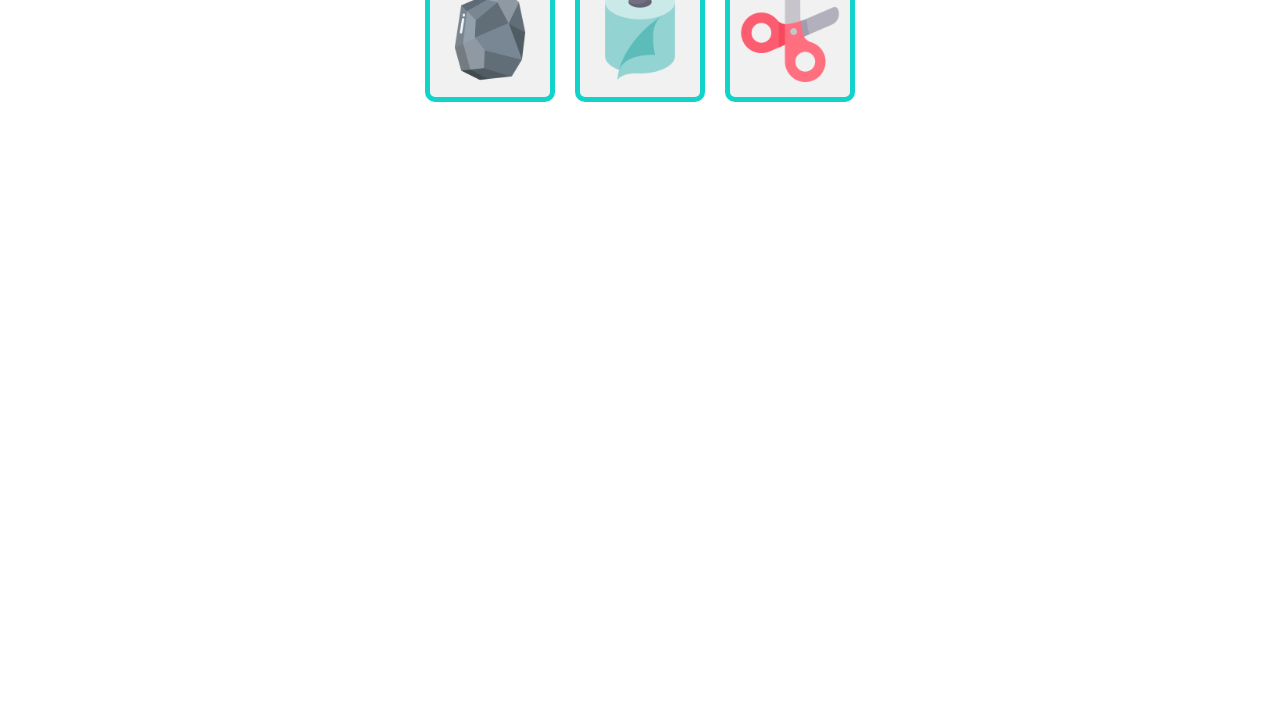
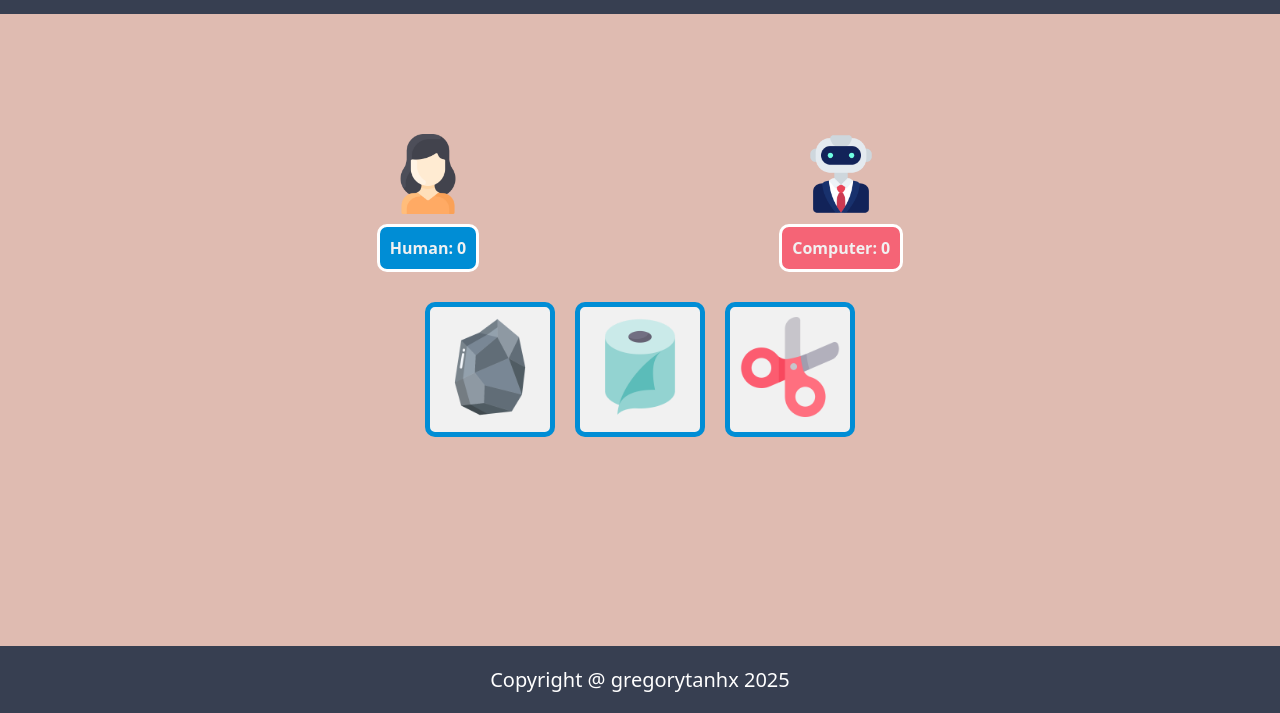
Before and after one commit to gregorytanhx/odin-rock-paper-scissors, a plain HTML site: page index.html in a window 1280 px wide. Shown: the part 87-800 px from the top of the page. Drawn offline with Linux system fonts and the light colour scheme.

Commit message:
adds styled avatars for players

```diff
--- a/index.html
+++ b/index.html
@@ -5,27 +5,37 @@
 <!--[if gt IE 8]>      <html class="no-js"> <!--<![endif]-->
 <html>
   <head>
-        <meta charset="utf-8">
-        <meta http-equiv="X-UA-Compatible" content="IE=edge">
+    <meta charset="utf-8" />
+    <meta http-equiv="X-UA-Compatible" content="IE=edge" />
     <title></title>
-        <meta name="description" content="">
-        <meta name="viewport" content="width=device-width, initial-scale=1">
-        <link rel="stylesheet" href="style.css">
+    <meta name="description" content="" />
+    <meta name="viewport" content="width=device-width, initial-scale=1" />
+    <link rel="stylesheet" href="style.css" />
   </head>
   <body>
     <script src="script.js" async defer></script>
 
     <div class="header">ROCK PAPER SCISSORS</div>
+    <div class="content">
       <div class="winner"></div>
       <div class="results"></div>
-        <div class="score">Human: 0 Computer: 0</div>
+      <div class="avatars">
+        <div class="human">
+            <img src="assets/woman.png"/>
+            <div class="score">Human: 0</div>
+        </div>
+        <div class="computer">
+            <img src="assets/businessman.png"/>
+            <div class="score">Computer: 0</div>
+        </div>
+      </div>
       <div class="choices">
-            <button id="rock"><img src="stone.png"></button>
-            <button id="paper"><img src="tissue-roll.png"></button>
-            <button id="scissors"><img src="scissors.png"></button>
+        <button id="rock"><img src="assets/stone.png" /></button>
+        <button id="paper"><img src="assets/tissue-roll.png" /></button>
+        <button id="scissors"><img src="assets/scissors.png" /></button>
+      </div>
     </div>
 
-
-
+    <div class="footer">Copyright @ gregorytanhx 2025</div>
   </body>
 </html>
--- a/script.js
+++ b/script.js
@@ -46,7 +46,8 @@ function playGame() {
 
     function playRound(humanChoice, computerChoice) {
         const displayResult = document.querySelector(".results");
-        const displayScore = document.querySelector(".score");
+        const humanScoreDisplay = document.querySelector(".human .score");
+        const computerScoreDisplay = document.querySelector(".computer .score");
         const displayWinner = document.querySelector(".winner");
 
         let result = gameResult(humanChoice, computerChoice);
@@ -60,7 +61,8 @@ function playGame() {
         } else {
             displayResult.textContent = result[0];
         }
-        displayScore.textContent = "Human: " + humanScore + " Computer: " + computerScore;
+        humanScoreDisplay.textContent = "Human: " + humanScore;
+        computerScoreDisplay.textContent = " Computer: " + computerScore;
 
         //TODO: add popup to play again
         if (humanScore == 5 || computerScore == 5) {
--- a/style.css
+++ b/style.css
@@ -1,3 +1,81 @@
+body {
+    display: flex;
+    flex-direction: column;
+    margin: 0;
+    font-family: system-ui, -apple-system, BlinkMacSystemFont, 'Segoe UI', Roboto, Oxygen, Ubuntu, Cantarell, 'Open Sans', 'Helvetica Neue', sans-serif;
+    min-height: 100vh;
+}
+
+.header {
+    display: flex;
+    justify-content: center;
+    background-color: #373F51;
+    color: white;
+    padding: 30px;
+    font-size: 30px;
+    font-weight: bold;
+}
+
+.footer {
+    display: flex;
+    justify-content: center;
+    background-color: #373F51;
+    color: white;
+    padding: 20px;
+    font-size: 20px;
+    margin-top: auto;
+}
+
+.content {
+    flex: 1 0 auto;
+    display: flex;
+    flex-direction: column;
+    align-items: center;
+    flex-shrink: 0;
+    padding: 0;
+    background-color: #DFBBB1;
+}
+
+.results {
+    min-height: 100px;
+
+}
+
+.human, .computer {
+    display: flex;
+    flex-direction: column;
+    align-items: center;
+    justify-content: space-between;
+    gap: 10px;
+}
+
+ .score {
+    border: 3px solid white;
+    padding: 10px;
+    font-weight: bold;
+    border-radius: 10px;
+    color: #f1f1f1;
+}
+
+.human .score {
+    background-color: #008DD5;
+}
+
+.computer .score {
+    background-color: #F56476;
+}
+
+.avatars {
+    display: flex;
+    justify-content: space-between;
+    gap: 300px;
+    margin: 20px;
+}
+
+.avatars img {
+    width: 80px;
+}
+
 .choices {
     display: flex;
     justify-content: center;
@@ -9,10 +87,11 @@ button {
     padding: 10px;
     font-size: 20px;
     background-color: #f1f1f1;
-    border: 5px solid #11d3c9;
+    border: 5px solid #008DD5;
     border-radius: 10px;
     cursor: pointer;
 }
+
 .choices img {
     width: 100px;
     height: 100px;
```
Also changed, not shown: assets/businessman.png (added), assets/scissors.png (renamed from scissors.png), assets/stone.png (renamed from stone.png), assets/tissue-roll.png (renamed from tissue-roll.png), assets/woman.png (added). Lines whose indentation alone changed are shown as unchanged.
